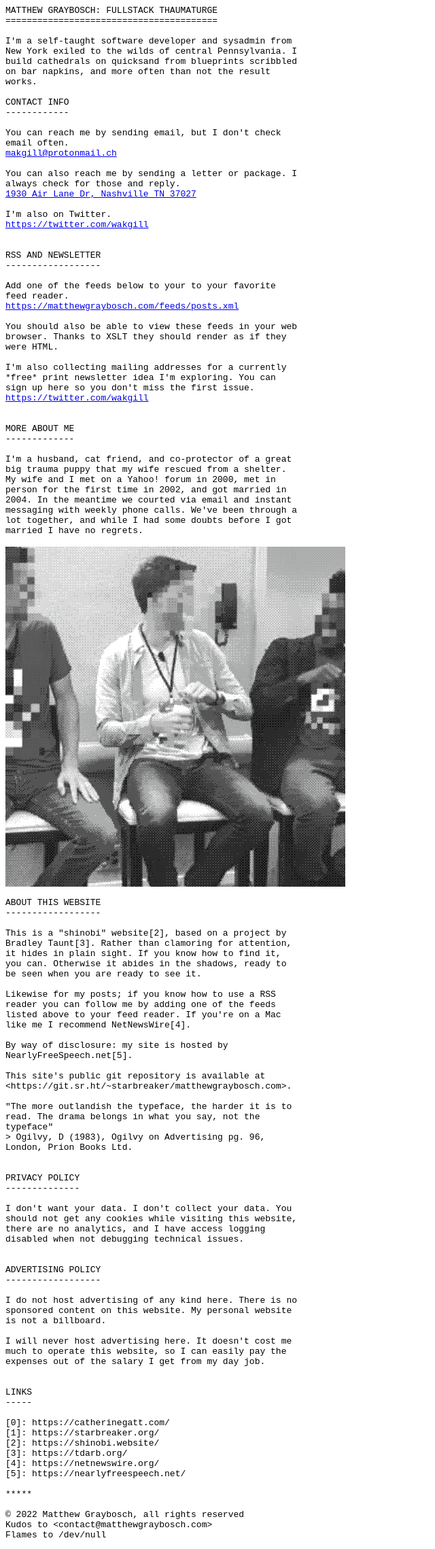
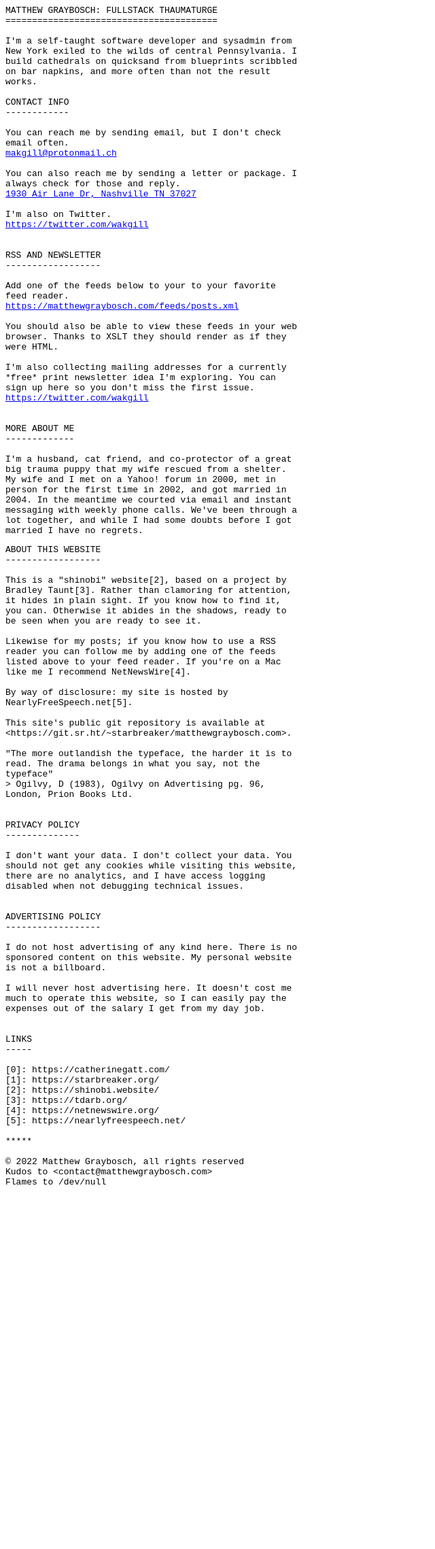
Before and after one commit to 0x000m/0x000m.github.io, a Jekyll site: the page built from index.md, in a window 1280 px wide. Shown: the whole page at 68% size, without its empty margins (0-640 px from the left). Built offline with Jekyll 4.4.1, drawn with Linux system fonts in a browser that asks for light colours; after the commit the page ends 1759 px from its top, so only the background shows below that.

Commit message:
Update index.md

```diff
--- a/index.md
+++ b/index.md
@@ -39,7 +39,6 @@ MORE ABOUT ME
 
 I'm a husband, cat friend, and co-protector of a great big trauma puppy that my wife rescued from a shelter. My wife and I met on a Yahoo! forum in 2000, met in person for the first time in 2002, and got married in 2004. In the meantime we courted via email and instant messaging with weekly phone calls. We've been through a lot together, and while I had some doubts before I got married I have no regrets.
 </pre>
-<img src="https://github.com/0x000m/0x000m.github.io/blob/f45a32728fbb076c939b464f6b6a6060eae3167f/assets/bw-dm.png?raw=true">
 <pre class="col">
 ABOUT THIS WEBSITE
 ------------------
```
